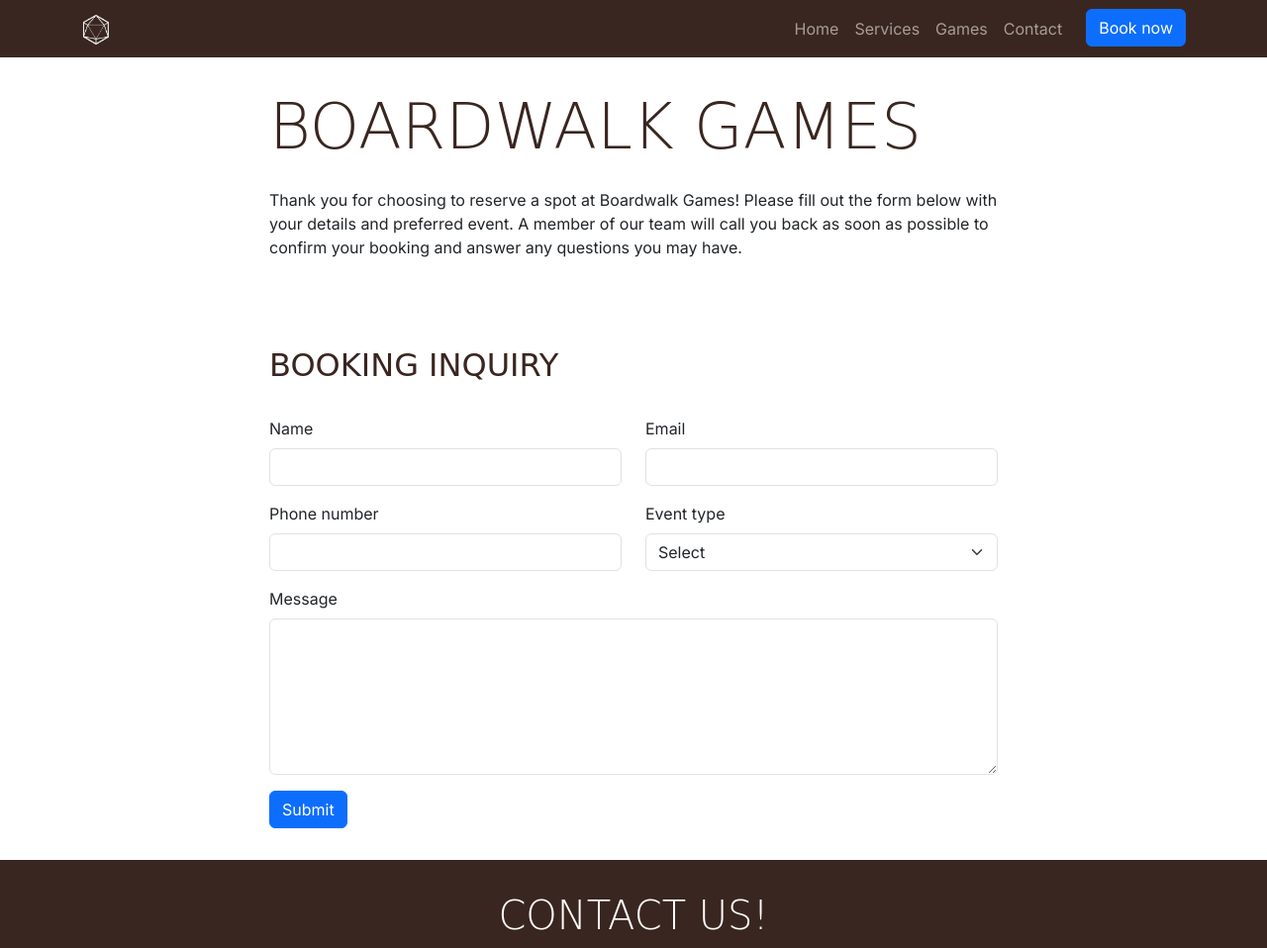
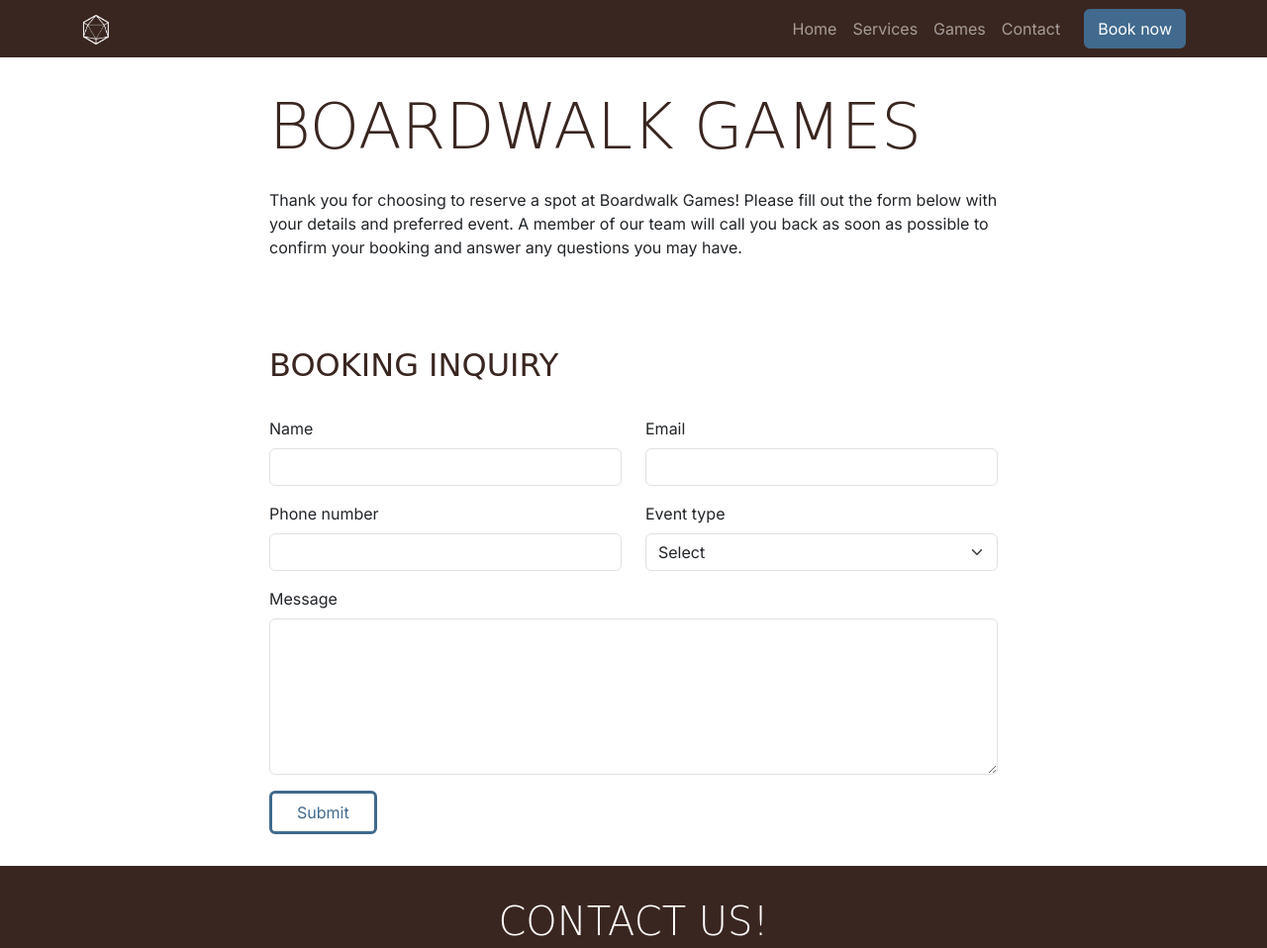
Before and after one commit to Mariama-ny21/boardwalk-games-v1, a plain HTML site: page booking.html in a window 1280 px wide. Shown: the top 958 px of the page at 99% size. Drawn offline with nearby package versions, Linux system fonts and the light colour scheme; a web font is replaced by a local one.

Commit message:
Create success page, style all buttons to match color scheme

```diff
--- a/assets/css/style.css
+++ b/assets/css/style.css
@@ -36,6 +36,26 @@ h2{
     margin-top: 2rem;
     margin-bottom: 2rem;
 }
+/* Buttons */
+.custom-button-filled{
+    border: 2px solid var(--highlight-color);
+    background-color: var(--highlight-color);
+    color: white;
+}
+.custom-button-filled:hover{
+    border: 2px solid var(--secondary-color);
+    background-color: var(--secondary-color);
+    color: white;
+}
+.custom-button-outline{
+    padding: 7px 25px;
+    border: 3px solid var(--highlight-color);
+    color: var(--highlight-color);
+}
+.custom-button-outline:hover{
+    background-color: var(--highlight-color);
+    color: white;
+}
 
 /* Navbar */
 #navbar{
@@ -44,6 +64,7 @@ h2{
 #navbar .logo{
     width: 30px;
 }
+
  /* Header */
  #header .lead{
     font-family: var(--secondary-font);
--- a/booking.html
+++ b/booking.html
@@ -49,7 +49,7 @@
                         <a class="nav-link" href="index.html#contact">Contact</a>
                     </li>
                     <li class="nav-item">
-                        <a href="booking.html" class="btn btn-primary ms-lg-3">Book now</a>
+                        <a href="booking.html" class="btn custom-button-filled ms-lg-3">Book now</a>
                     </li>
                 </ul>
             </div>
@@ -108,7 +108,7 @@
                         </div>
                     </div>
 
-                    <button type="submit" class="btn btn-primary">Submit</button>
+                    <button type="submit" class="btn custom-button-outline">Submit</button>
                 </form>
             </div>
         </div>
```
Also changed, not shown: game-library.html (+2 -2 lines), index.html (+2 -1 lines), success.html (+2 -3 lines).
